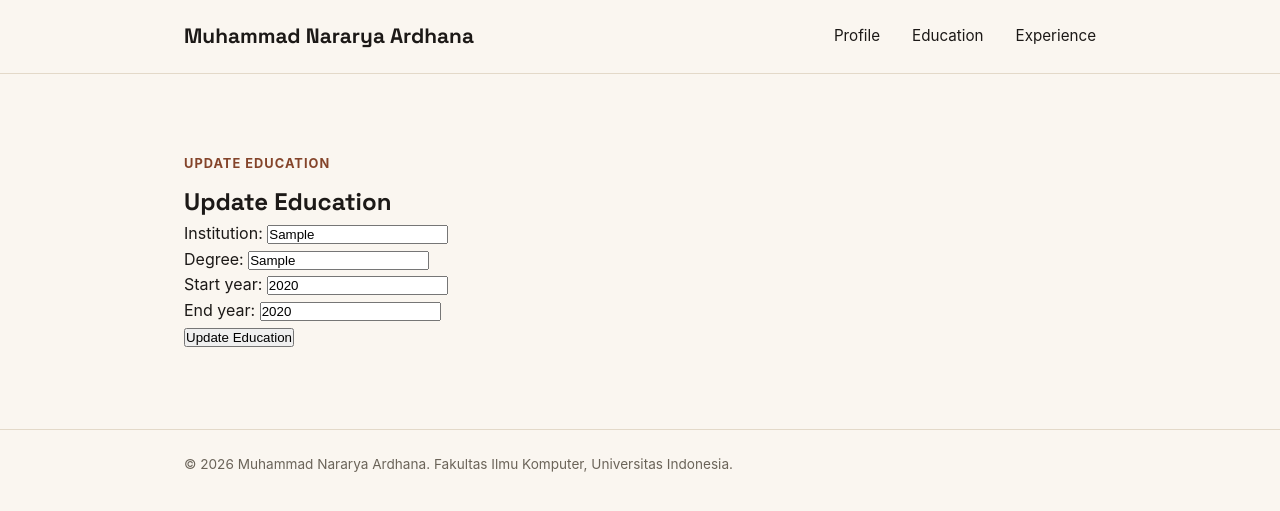
After one commit to NararyaArdhana/myportofolio, a Django app: page /education/1/update/ in a window 1280 px wide. The commit adds this page. Shown: the top 511 px of the page. Run offline with Django 5.2, Linux system fonts and the light colour scheme; tables that the repository leaves empty hold one stand-in row (values such as "Sample post").

Commit message:
Implement education update feature
Menambahkan fitur untuk mengubah data Education, meliputi view update, URL, form, template, dan testcase fitur update

```diff
--- a/main/urls.py
+++ b/main/urls.py
@@ -4,6 +4,7 @@ from main.views import (
     show_experience,
     show_education,
     add_education,
+    update_education,
     get_education_json,
     delete_education,
 )
@@ -15,10 +16,7 @@ urlpatterns = [
     path("experience/", show_experience, name="show_experience"),
     path("education/", show_education, name="show_education"),
     path("education/add/", add_education, name="add_education"),
+    path("education/<int:education_id>/update/",update_education,name="update_education",),
     path("api/education/", get_education_json, name="get_education_json"),
-    path(
-        "education/<int:education_id>/delete/",
-        delete_education,
-        name="delete_education",
-    ),
+    path("education/<int:education_id>/delete/",delete_education,name="delete_education",),
 ]
--- a/main/views.py
+++ b/main/views.py
@@ -63,6 +63,22 @@ def add_education(request):
 
     return render(request, "add_education.html", context)
 
+def update_education(request, education_id):
+    education = get_object_or_404(Education, pk=education_id)
+    form = EducationForm(request.POST or None, instance=education)
+
+    if form.is_valid():
+        form.save()
+        return redirect("main:show_education")
+
+    context = {
+        "name": "Muhammad Nararya Ardhana",
+        "form": form,
+        "education": education,
+    }
+
+    return render(request, "update_education.html", context)
+
 def get_education_json(request):
     institution_query = request.GET.get("institution", "").strip()
     education = Education.objects.all()
--- a/templates/education.html
+++ b/templates/education.html
@@ -37,6 +37,10 @@
                     <h3>{{ education.institution }}</h3>
                     <p>{{ education.degree }}</p>
 
+                    <a href="{% url 'main:update_education' education.id %}">
+                        Update
+                    </a>
+
                     <form method="POST" action="{% url 'main:delete_education' education.id %}">
                         {% csrf_token %}
                         <button type="submit">Delete</button>
--- /dev/null
+++ b/templates/update_education.html
@@ -0,0 +1,24 @@
+{% extends 'base.html' %}
+
+{% block meta %}
+<title>Update Education - {{ name }}</title>
+{% endblock meta %}
+
+{% block content %}
+
+<section class="education">
+    <div class="container">
+        <p class="section-kicker">Update Education</p>
+        <h1>Update Education</h1>
+
+        <form method="POST">
+            {% csrf_token %}
+
+            {{ form.as_p }}
+
+            <button type="submit">Update Education</button>
+        </form>
+    </div>
+</section>
+
+{% endblock content %}
```
Also changed, not shown: main/tests.py (+23 -0 lines).
